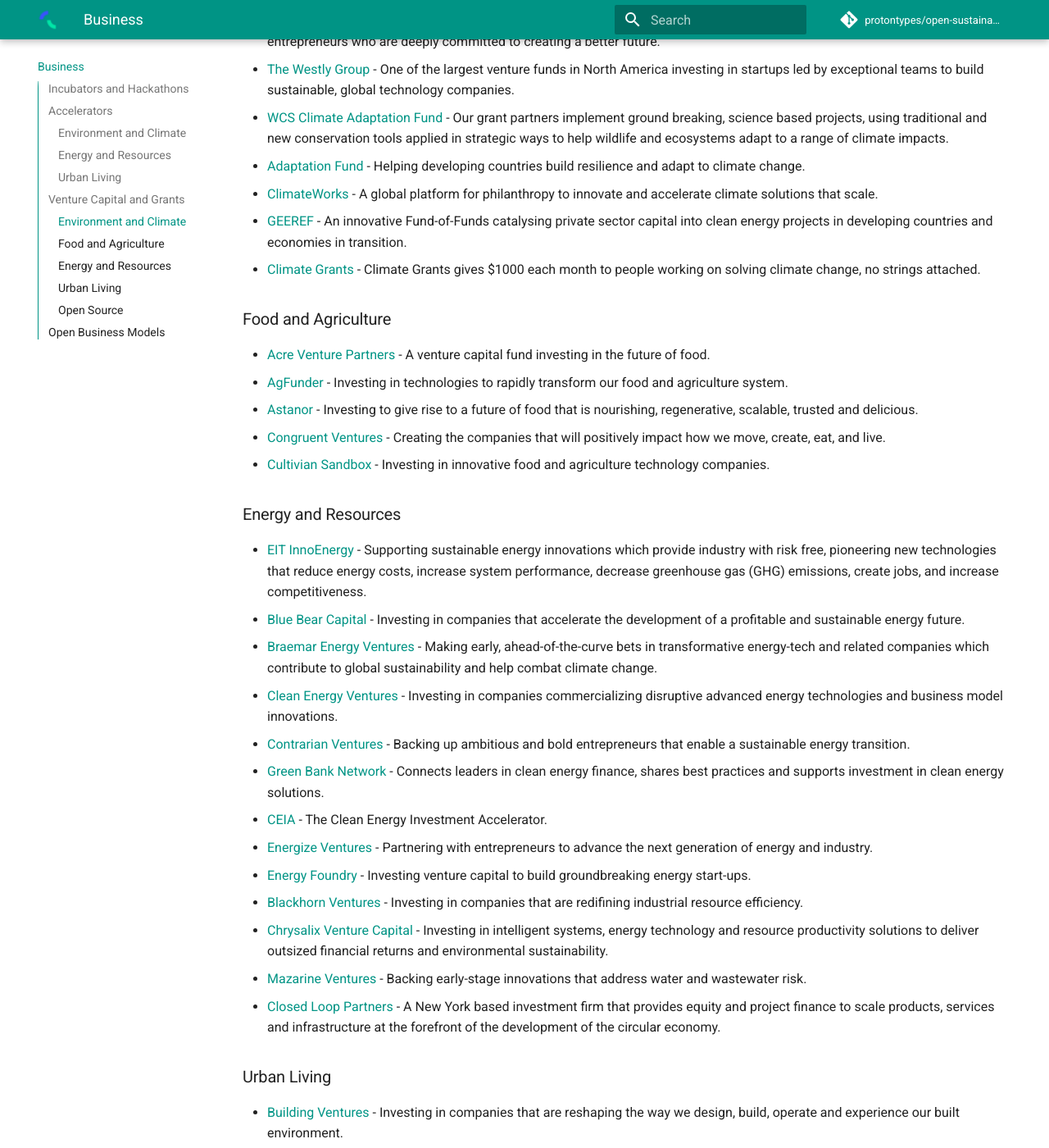
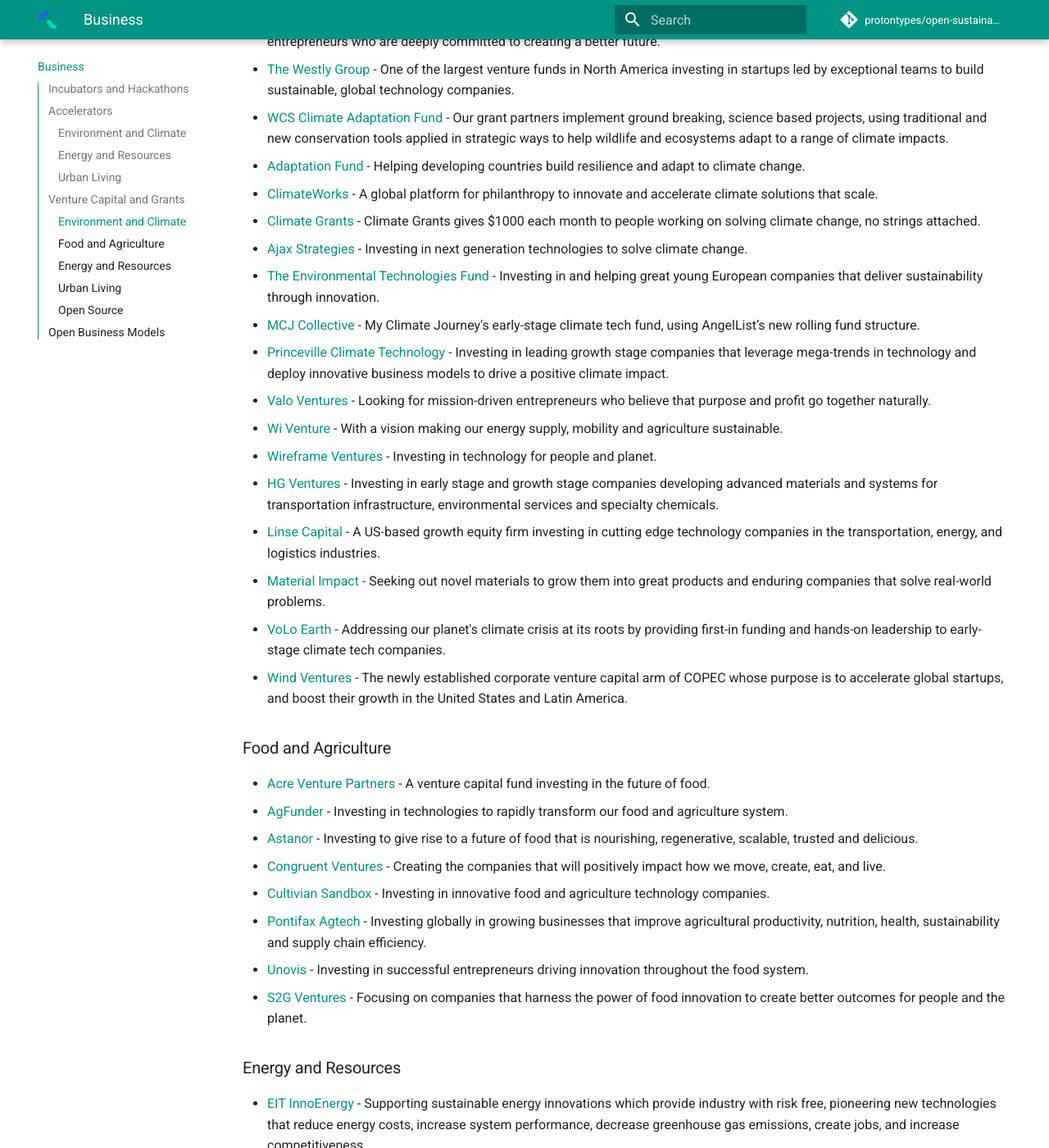
Before and after one commit to protontypes/open-sustainable-technology, an MkDocs documentation site: the page built from docs/BUSINESS.md, in a window 1280 px wide and 1400 px high, scrolled down 5260 px. Shown: the whole window at 82% size. Built offline with MkDocs 1.6.1 and Material for MkDocs 9.7.7, drawn with Linux system fonts in a browser that asks for light colours; comment, search, counter and statistics services are not loaded; some of the changed text lies outside the part shown.

Commit message:
Update BUSINESS.md

```diff
--- a/docs/BUSINESS.md
+++ b/docs/BUSINESS.md
@@ -115,9 +115,19 @@
 * [WCS Climate Adaptation Fund](https://www.wcsclimateadaptationfund.org/) - Our grant partners implement ground breaking, science based projects, using traditional and new conservation tools applied in strategic ways to help wildlife and ecosystems adapt to a range of climate impacts.
 * [Adaptation Fund](https://www.adaptation-fund.org/) - Helping developing countries build resilience and adapt to climate change.
 * [ClimateWorks](https://www.climateworks.org/) - A global platform for philanthropy to innovate and accelerate climate solutions that scale.
-* [GEEREF](https://geeref.com/) - An innovative Fund-of-Funds catalysing private sector capital into clean energy projects in developing countries and economies in transition.
 * [Climate Grants](https://www.climategrants.earth/) - Climate Grants gives $1000 each month to people working on solving climate change, no strings attached.
-
+* [Ajax Strategies](https://www.ajaxinvestmentstrategies.com/) - Investing in next generation technologies to solve climate change.
+* [The Environmental Technologies Fund](https://etfpartners.capital/) - Investing in and helping great young European companies that deliver sustainability through innovation.
+* [MCJ Collective](https://www.myclimatejourney.co/mcj-collective) - My Climate Journey's early-stage climate tech fund, using AngelList’s new rolling fund structure.
+* [Princeville Climate Technology](https://www.princeville-capital.com/princeville-climate) - Investing in leading growth stage companies that leverage mega-trends in technology and deploy innovative business models to drive a positive climate impact.
+* [Valo Ventures](https://valoventures.org/) - Looking for mission-driven entrepreneurs who believe that purpose and profit go together naturally.
+* [Wi Venture](https://wiventure.de/) - With a vision making our energy supply, mobility and agriculture sustainable.
+* [Wireframe Ventures](https://www.wireframevc.com/) - Investing in technology for people and planet.
+* [HG Ventures](https://hgventures.com/) - Investing in early stage and growth stage companies developing advanced materials and systems for transportation infrastructure, environmental services and specialty chemicals.
+* [Linse Capital](https://www.linsecapital.com/) - A US-based growth equity firm investing in cutting edge technology companies in the transportation, energy, and logistics industries.
+* [Material Impact](https://materialimpact.com/) - Seeking out novel materials to grow them into great products and enduring companies that solve real-world problems.
+* [VoLo Earth](https://www.voloearth.com/) - Addressing our planet's climate crisis at its roots by providing first-in funding and hands-on leadership to early-stage climate tech companies.
+* [Wind Ventures](https://www.windventures.vc/) - The newly established corporate venture capital arm of COPEC whose purpose is to accelerate global startups, and boost their growth in the United States and Latin America.
 
 ### Food and Agriculture
 * [Acre Venture Partners](http://acre.vc/) - A venture capital fund investing in the future of food.
@@ -125,9 +135,12 @@
 * [Astanor](https://astanor.com/) - Investing to give rise to a future of food that is nourishing, regenerative, scalable, trusted and delicious.
 * [Congruent Ventures](https://congruentvc.com/) - Creating the companies that will positively impact how we move, create, eat, and live.
 * [Cultivian Sandbox](https://cultiviansbx.com/) - Investing in innovative food and agriculture technology companies.
+* [Pontifax Agtech](https://www.pontifaxagtech.com/) - Investing globally in growing businesses that improve agricultural productivity, nutrition, health, sustainability and supply chain efficiency.
+* [Unovis](https://www.unovis.vc/) - Investing in successful entrepreneurs driving innovation throughout the food system.
+* [S2G Ventures](https://www.s2gventures.com/) - Focusing on companies that harness the power of food innovation to create better outcomes for people and the planet.
 
 ### Energy and Resources
-* [EIT InnoEnergy](https://www.innoenergy.com/) - Supporting sustainable energy innovations which provide industry with risk free, pioneering new technologies that reduce energy costs, increase system performance, decrease greenhouse gas (GHG) emissions, create jobs, and increase competitiveness.
+* [EIT InnoEnergy](https://www.innoenergy.com/) - Supporting sustainable energy innovations which provide industry with risk free, pioneering new technologies that reduce energy costs, increase system performance, decrease greenhouse gas emissions, create jobs, and increase competitiveness.
 * [Blue Bear Capital](https://bluebearcap.com/) - Investing in companies that accelerate the development of a profitable and sustainable energy future.
 * [Braemar Energy Ventures](http://www.braemarenergy.com/) - Making early, ahead-of-the-curve bets in transformative energy-tech and related companies which contribute to global sustainability and help combat climate change.
 * [Clean Energy Ventures](https://cleanenergyventures.com/) - Investing in companies commercializing disruptive advanced energy technologies and business model innovations.
@@ -140,10 +153,17 @@
 * [Chrysalix Venture Capital](https://chrysalix.com/) - Investing in intelligent systems, energy technology and resource productivity solutions to deliver outsized financial returns and environmental sustainability.
 * [Mazarine Ventures](https://www.mazarineventures.com/) - Backing early-stage innovations that address water and wastewater risk.
 * [Closed Loop Partners](https://www.closedlooppartners.com/) - A New York based investment firm that provides equity and project finance to scale products, services and infrastructure at the forefront of the development of the circular economy.
+* [Energy Impact Partners](https://www.energyimpactpartners.com/) - Investing in companies driving a cleaner, better energy future.
+* [Enertech Capital](https://www.enertechcapital.com/) - Investing and partnering with innovative companies driving change across the energy landscape.
+* [Evergy Ventures](https://evergyventures.com/) - Formerly known as GXP Investments, focused on exploring unique opportunities that are aligned with Evergy’s core mission to foster energy that moves us forward.
+* [GEEREF](https://geeref.com/) - An innovative Fund-of-Funds catalysing private sector capital into clean energy projects in developing countries and economies in transition.
+* [Evok Innovations](https://www.evokinnovations.com/) - Fueling industrial innovation.
+* [PIVA](http://www.piva.vc/) - A San Francisco-based VC firm investing in visionary entrepreneurs who are solving the world's critical problems in the industrial and energy spaces.
+* [Powerhouse Ventures](https://www.powerhouse.fund/ventures) - Investing in seed-stage startups that are changing the way we power our world.
 
 ### Urban Living
 * [Building Ventures](https://buildingventures.com/) - Investing in companies that are reshaping the way we design, build, operate and experience our built environment.
-* [Fifth Wall](https://fifthwall.com/) - A first-of-its-kind model aimed to accelerate innovation and create value for the entire Built World ecosystem.
+* [Fifth Wall](https://fifthwall.com/) - A first-of-its-kind model aimed to accelerate innovation and create value for the entire built world ecosystem.
 * [Trucks VC](https://www.trucks.vc/) - Funds the entrepreneurs building the future of transportation.
 * [Urban Us](https://urban.us/) - Fund startups that upgrade cities for climate change.
 
```
